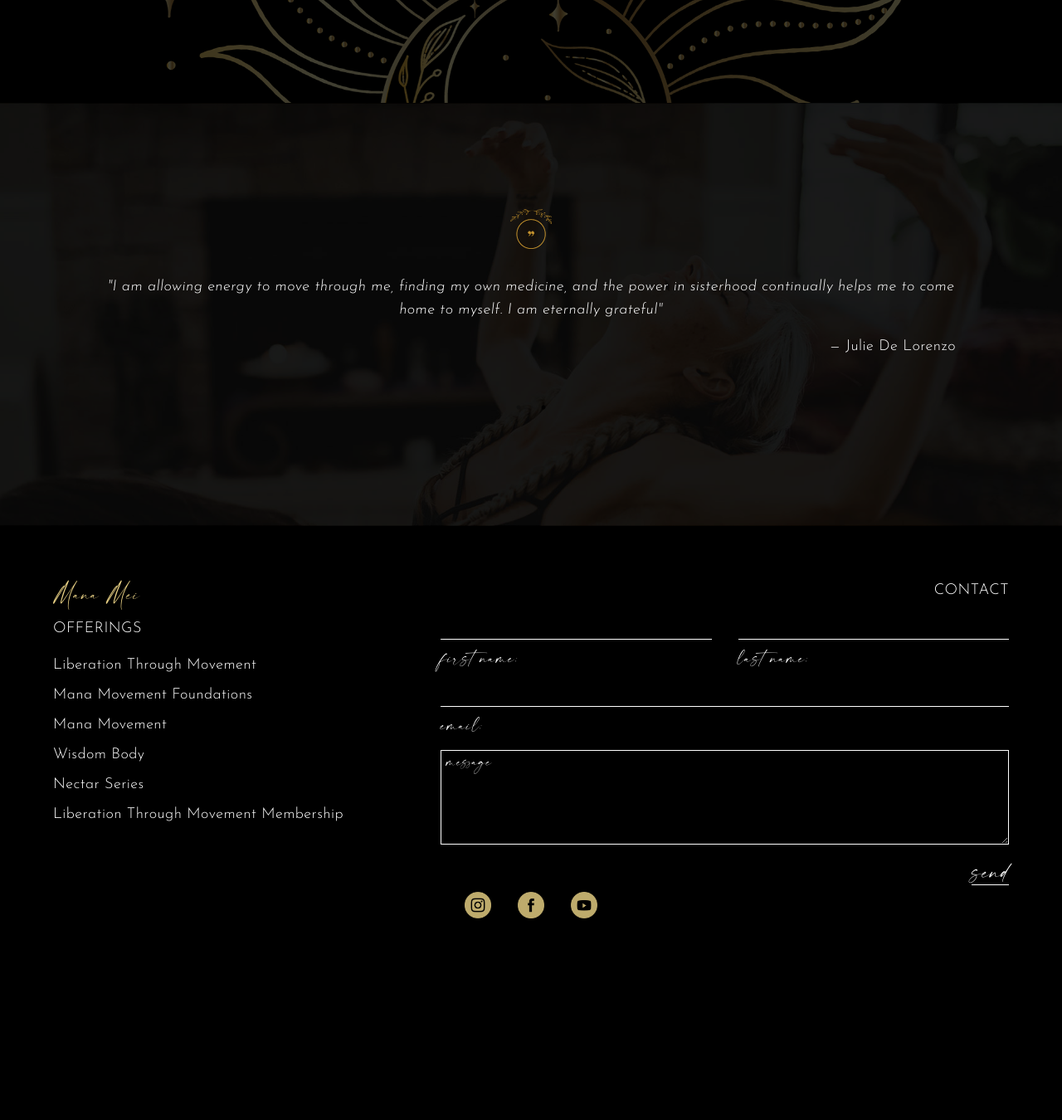
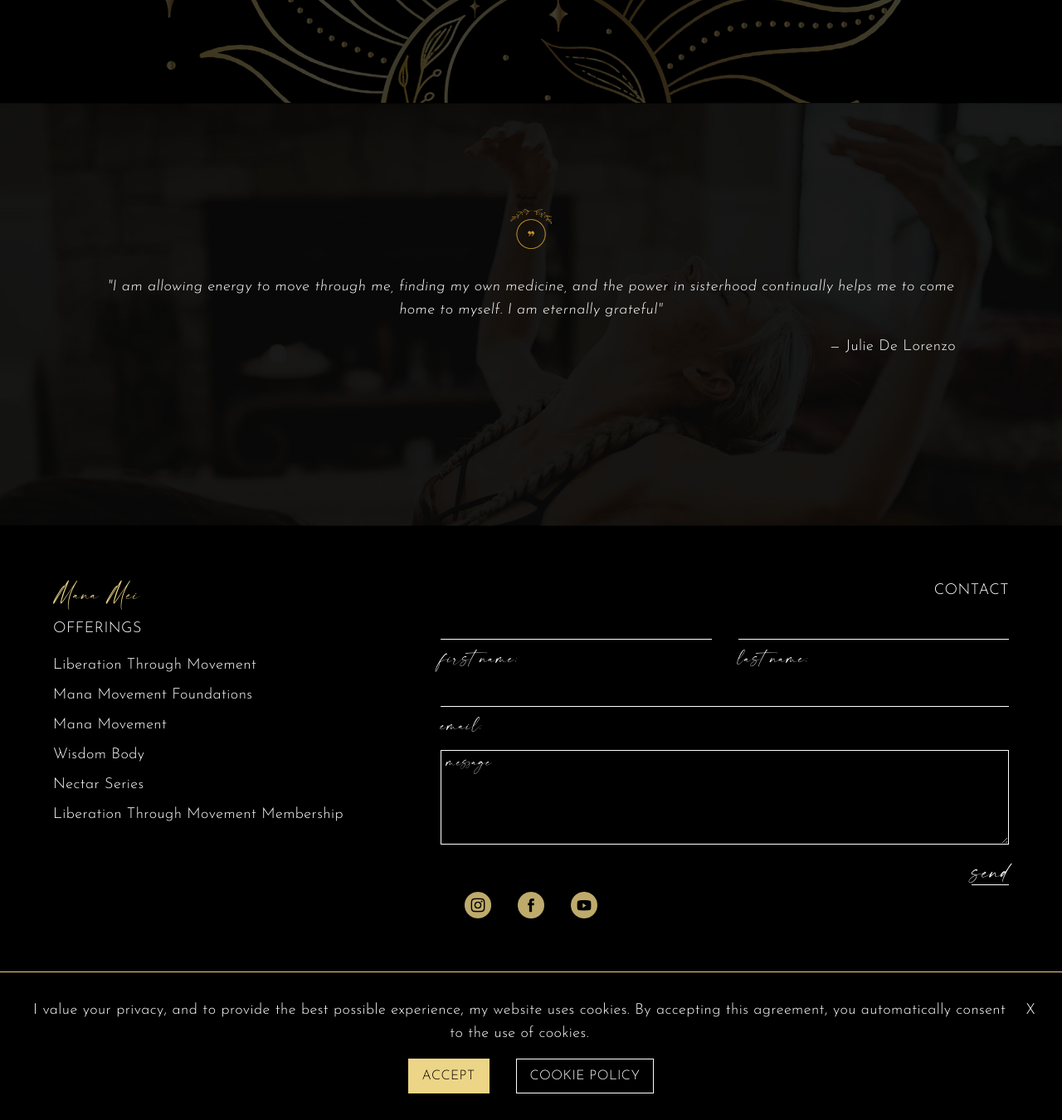
Before and after one commit to brittwoodard/manamei, a Jekyll site: the page built from index.html, in a window 1280 px wide, cut to the strip 3314-4664 px from the top of the page. Shown: the whole strip at 83% size. Built offline with Jekyll 4.4.1, drawn with Linux system fonts in a browser that asks for light colours; nearby versions of some CDN libraries; comment, search, counter and statistics services are not loaded; before the commit the page ends 4485 px from its top, so only the background shows below that.

Commit message:
cookie banner

```diff
--- /dev/null
+++ b/_includes/cookie-banner.html
@@ -0,0 +1,16 @@
+<div id="cookie-notice" class="p-8 border-t border-feature">
+    <div class="flex justify-between">
+        <div class="text-center">
+            <span>I value your privacy, and to provide the best possible experience, my website uses cookies. By accepting this agreement, you automatically consent to the use of cookies.</span>
+        </div>
+        <div class="text-right text-lg cursor-pointer ml-4">
+            <span id="close-cookie-banner">X</span>
+        </div>
+    </div>
+    <div class="flex justify-center mt-4">
+        <a id="cookie-notice-accept" class="border border-feature bg-feature text-dark button-cookies cursor-pointer">Accept</a>
+        <a href="/cookie-policy.html" class="border border-light mx-4 button-cookies">Cookie Policy</a>
+    </div>
+</div>
+
+<!-- Google tag (gtag.js) -->
--- a/_layouts/default.html
+++ b/_layouts/default.html
@@ -17,6 +17,9 @@
     <!-- Footer -->
     {% include site-footer.html %}
 
+    <!-- Cookie Banner -->
+    {% include cookie-banner.html %}
+
     <!-- jQuery -->
     <script src="https://cdnjs.cloudflare.com/ajax/libs/jquery/1.7/jquery.min.js"
         integrity="sha512-Pqx0ZVocHCSzTLK4pm0GhccHtOT6fmZz+tqfYHV/llI60gB9sr9jkiqrqSEwFJIrzpcZEHPJjsq4GcC731UNXg=="
--- a/assets/css/output-style.css
+++ b/assets/css/output-style.css
@@ -623,6 +623,17 @@ ul {
         opacity: 1;
         transition: 0.5s;
     }
+.button-cookies {
+  margin-left: 1rem;
+  margin-right: 1rem;
+  padding-left: 1rem;
+  padding-right: 1rem;
+  padding-top: 0.5rem;
+  padding-bottom: 0.5rem;
+  font-size: 1rem;
+  line-height: 1.5rem;
+  text-transform: uppercase;
+}
 /* Images */
 .bg-image-style {
   background-size: cover;
@@ -723,20 +734,15 @@ ul {
 .col-span-5 {
   grid-column: span 5 / span 5;
 }
-.col-span-1 {
-  grid-column: span 1 / span 1;
-}
-.row-span-1 {
-  grid-row: span 1 / span 1;
-}
-.row-span-2 {
-  grid-row: span 2 / span 2;
-}
 .m-4 {
   margin: 1rem;
 }
 .m-8 {
   margin: 2rem;
+}
+.mx-4 {
+  margin-left: 1rem;
+  margin-right: 1rem;
 }
 .mx-auto {
   margin-left: auto;
@@ -757,6 +763,9 @@ ul {
 }
 .mb-8 {
   margin-bottom: 2rem;
+}
+.ml-4 {
+  margin-left: 1rem;
 }
 .mr-20p {
   margin-right: 20%;
@@ -818,9 +827,6 @@ ul {
 .min-h-\[90vh\] {
   min-height: 90vh;
 }
-.w-1\/2 {
-  width: 50%;
-}
 .w-\[10vh\] {
   width: 10vh;
 }
@@ -830,8 +836,8 @@ ul {
 .w-full {
   width: 100%;
 }
-.flex-1 {
-  flex: 1 1 0%;
+.cursor-pointer {
+  cursor: pointer;
 }
 .grid-cols-1 {
   grid-template-columns: repeat(1, minmax(0, 1fr));
@@ -853,12 +859,6 @@ ul {
 }
 .grid-cols-9 {
   grid-template-columns: repeat(9, minmax(0, 1fr));
-}
-.grid-rows-2 {
-  grid-template-rows: repeat(2, minmax(0, 1fr));
-}
-.flex-col {
-  flex-direction: column;
 }
 .items-center {
   align-items: center;
@@ -893,8 +893,8 @@ ul {
 .border-b {
   border-bottom-width: 1px;
 }
-.border-r {
-  border-right-width: 1px;
+.border-t {
+  border-top-width: 1px;
 }
 .border-feature {
   --tw-border-opacity: 1;
@@ -908,21 +908,9 @@ ul {
   --tw-border-opacity: 1;
   border-color: rgb(255 255 255 / var(--tw-border-opacity));
 }
-.bg-gray-200 {
+.bg-feature {
   --tw-bg-opacity: 1;
-  background-color: rgb(229 231 235 / var(--tw-bg-opacity));
-}
-.bg-gray-300 {
-  --tw-bg-opacity: 1;
-  background-color: rgb(209 213 219 / var(--tw-bg-opacity));
-}
-.bg-gray-400 {
-  --tw-bg-opacity: 1;
-  background-color: rgb(156 163 175 / var(--tw-bg-opacity));
-}
-.bg-gray-500 {
-  --tw-bg-opacity: 1;
-  background-color: rgb(107 114 128 / var(--tw-bg-opacity));
+  background-color: rgb(237 213 135 / var(--tw-bg-opacity));
 }
 .bg-transparent {
   background-color: transparent;
@@ -993,11 +981,11 @@ ul {
 .p-10p {
   padding: 10%;
 }
-.p-4 {
-  padding: 1rem;
-}
 .p-5p {
   padding: 5%;
+}
+.p-8 {
+  padding: 2rem;
 }
 .px-10p {
   padding-left: 10%;
@@ -1015,11 +1003,11 @@ ul {
   padding-top: 5%;
   padding-bottom: 5%;
 }
+.pb-0 {
+  padding-bottom: 0px;
+}
 .pt-10p {
   padding-top: 10%;
-}
-.pb-0 {
-  padding-bottom: 0px;
 }
 .text-left {
   text-align: left;
@@ -1040,6 +1028,10 @@ ul {
   font-size: 1.5rem;
   line-height: 2rem;
 }
+.text-lg {
+  font-size: 1.125rem;
+  line-height: 1.75rem;
+}
 .uppercase {
   text-transform: uppercase;
 }
@@ -1051,6 +1043,10 @@ ul {
 }
 .italic {
   font-style: italic;
+}
+.text-dark {
+  --tw-text-opacity: 1;
+  color: rgb(0 0 0 / var(--tw-text-opacity));
 }
 .text-feature {
   --tw-text-opacity: 1;
--- a/style.css
+++ b/style.css
@@ -148,6 +148,10 @@
         transition: 0.5s;
     }
 
+    .button-cookies {
+        @apply mx-4 px-4 py-2 text-base uppercase
+    }
+
     /* Images */
     .bg-image-style {
         @apply bg-no-repeat bg-center bg-cover
```
